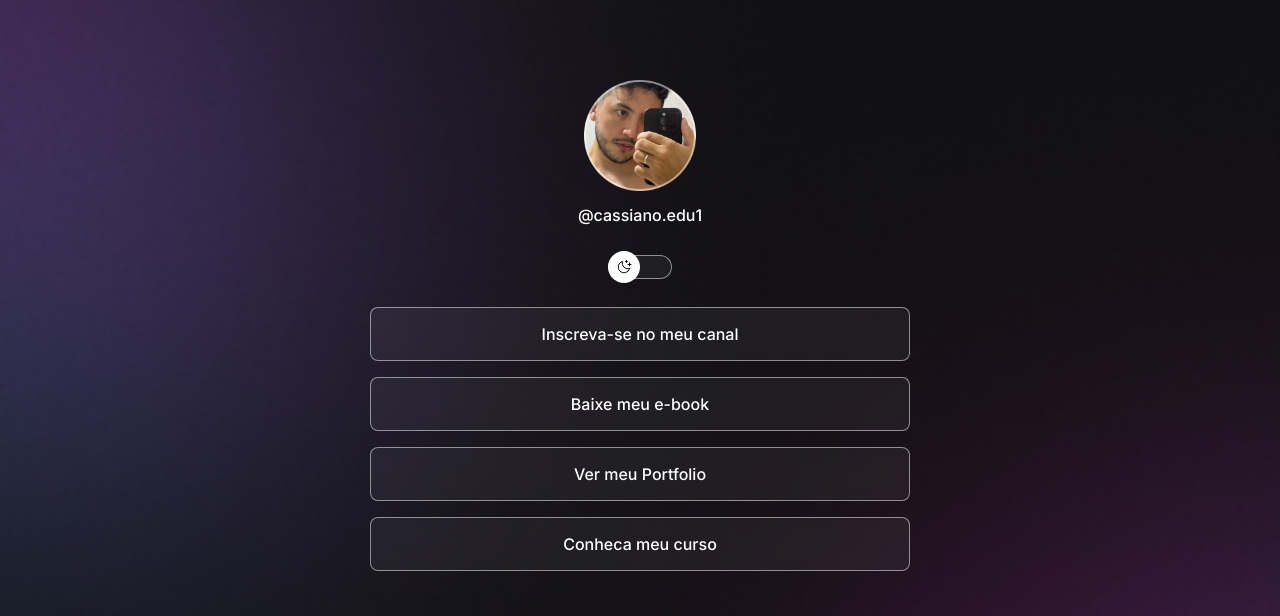
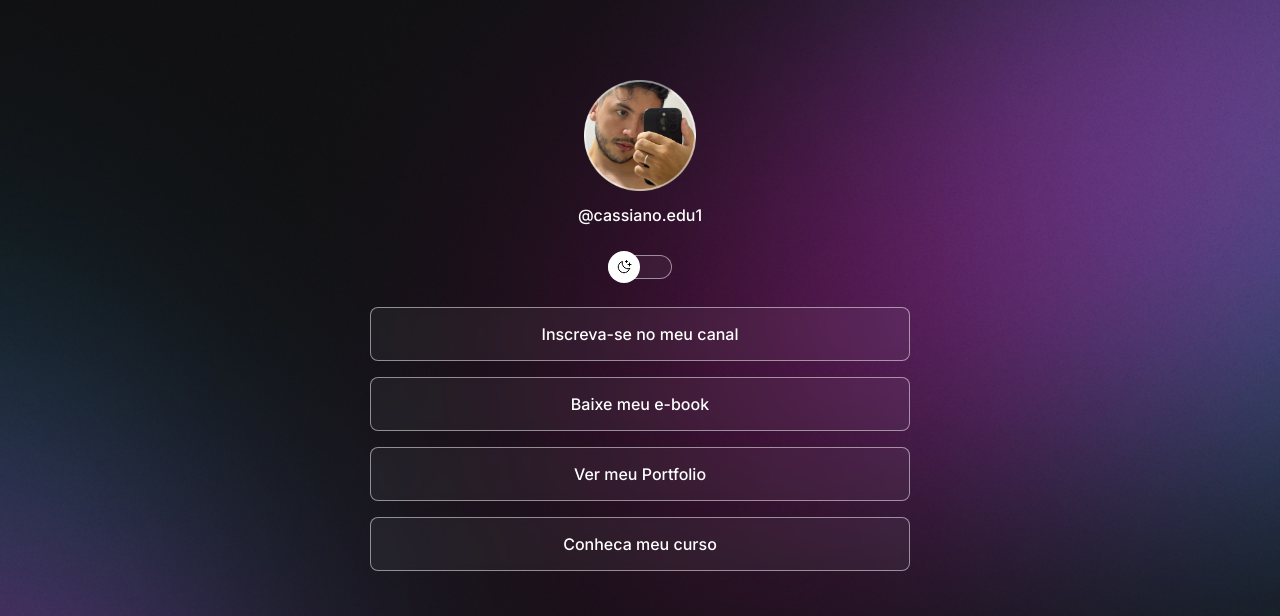
Before and after one commit to CassianoE/Projeto-arvore-de-links, a plain HTML site: page index.html in a window 1280 px wide. Shown: the top 616 px of the page. Drawn offline with nearby package versions, Linux system fonts and the light colour scheme.

Commit message:
change background based on media queries

```diff
--- a/style.css
+++ b/style.css
@@ -25,15 +25,8 @@
 }
 
 body {
-  /*
-  background-image: url(assets/bg-mobile.jpg);
-  background-repeat: no-repeat;
-  background-position: top center;
-  background-size: cover;
-  */
-
-  /*background: color image repeat position/size*/
   background: var(--bg-url) no-repeat top center/cover;
+  height: 100vh;
 }
 
 body * {
@@ -173,3 +166,15 @@ footer {
   text-align: center;
   font-size: 16px;
 }
+
+/* media queries */
+
+@media (min-width: 700px) {
+  :root {
+    --bg-url: url(assets/bg-desktop.jpg);
+  }
+
+  .light {
+    --bg-url: url(assets/bg-desktop-light.jpg);
+  }
+}
```
